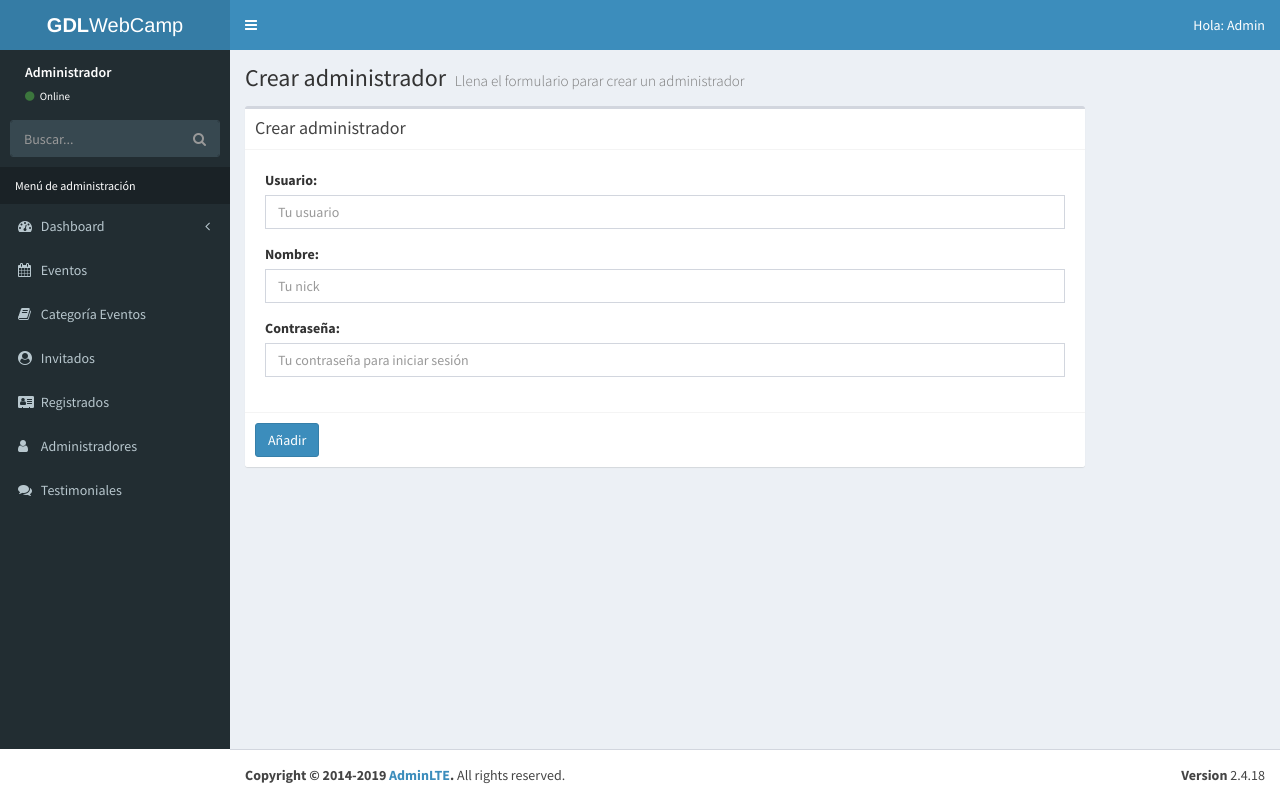
After one commit to skxnxr/gdlwebcamp-PHP-SQL, a PHP site: page /gdlwebcamp/admin/crear-admin.php in a window 1280 px wide. The commit adds this page. Run offline with PHP 8.4, Linux system fonts and the light colour scheme.

Commit message:
Finalizado el video 433

```diff
--- /dev/null
+++ b/admin/crear-admin.php
@@ -0,0 +1,73 @@
+<?php
+include_once 'templates/header.php';
+include_once 'templates/barra.php';
+include_once 'templates/navegacion.php';
+
+?>
+
+  <!-- Content Wrapper. Contains page content -->
+  <div class="content-wrapper">
+
+    <!-- Content Header (Page header) -->
+    <section class="content-header">
+      <h1>
+        Crear administrador
+        <small>Llena el formulario parar crear un administrador</small>
+      </h1>
+    </section>
+
+    <div class="row">
+      <div class="col-md-10">
+
+
+    <!-- Main content -->
+    <section class="content">
+
+      <!-- Default box -->
+      <div class="box">
+        <div class="box-header with-border">
+          <h3 class="box-title">Crear administrador</h3>
+        </div>
+        <div class="box-body">
+            <!-- form start -->
+            <form role="form" name="crear-admin" id="crear-admin" method="post" action="insertar-admin.php">
+              <div class="box-body">
+                <div class="form-group">
+                  <label for="usuario">Usuario:</label>
+                  <input type="text" class="form-control" id="usuario" name="usuario" placeholder="Tu usuario">
+                </div>
+                <div class="form-group">
+                  <label for="nombre">Nombre:</label>
+                  <input type="text" class="form-control" id="nombre" name="nombre" placeholder="Tu nick">
+                </div>
+                <div class="form-group">
+                  <label for="password">Contraseña:</label>
+                  <input type="password" class="form-control" id="password" name="password" placeholder="Tu contraseña para iniciar sesión">
+                </div>
+
+                </div>
+
+              </div>
+              <!-- /.box-body -->
+
+              <div class="box-footer">
+                <button type="submit" class="btn btn-primary">Añadir</button>
+              </div>
+            </form>
+        </div>
+        <!-- /.box-body -->
+      </div>
+      <!-- /.box -->
+
+    </section>
+    <!-- /.content -->
+
+    </div>
+     </div>
+
+   </div>
+
+
+
+  <?php
+include_once 'templates/footer.php'; ?>
--- a/admin/templates/navegacion.php
+++ b/admin/templates/navegacion.php
@@ -96,7 +96,7 @@
           </a>
           <ul class="treeview-menu">
             <li><a href="#"><i class="fa fa-list-ul"></i>Ver todos</a></li>
-            <li><a href="#"><i class="fa fa-plus-circle"></i> Agregar  </a></li>
+            <li><a href="crear-admin.php"><i class="fa fa-plus-circle"></i> Agregar  </a></li>
           </ul>
         </li>
 
```
